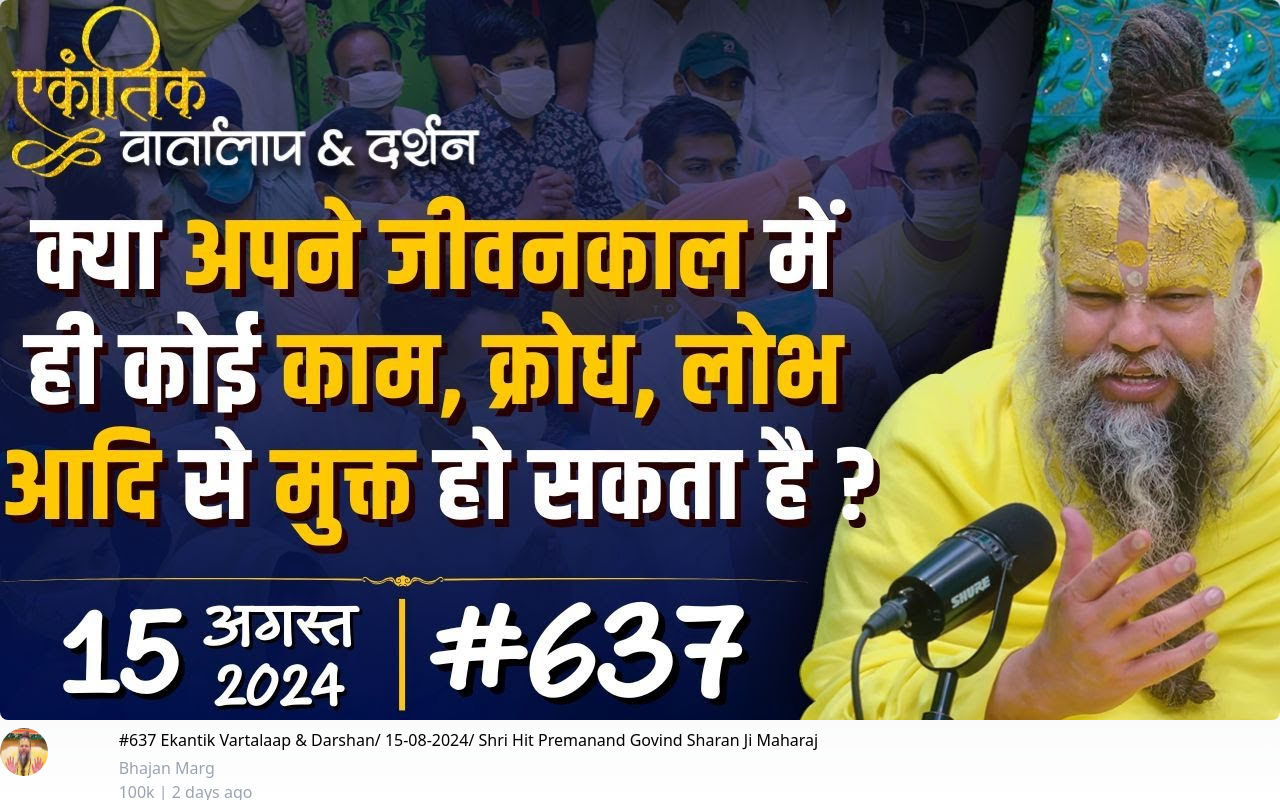
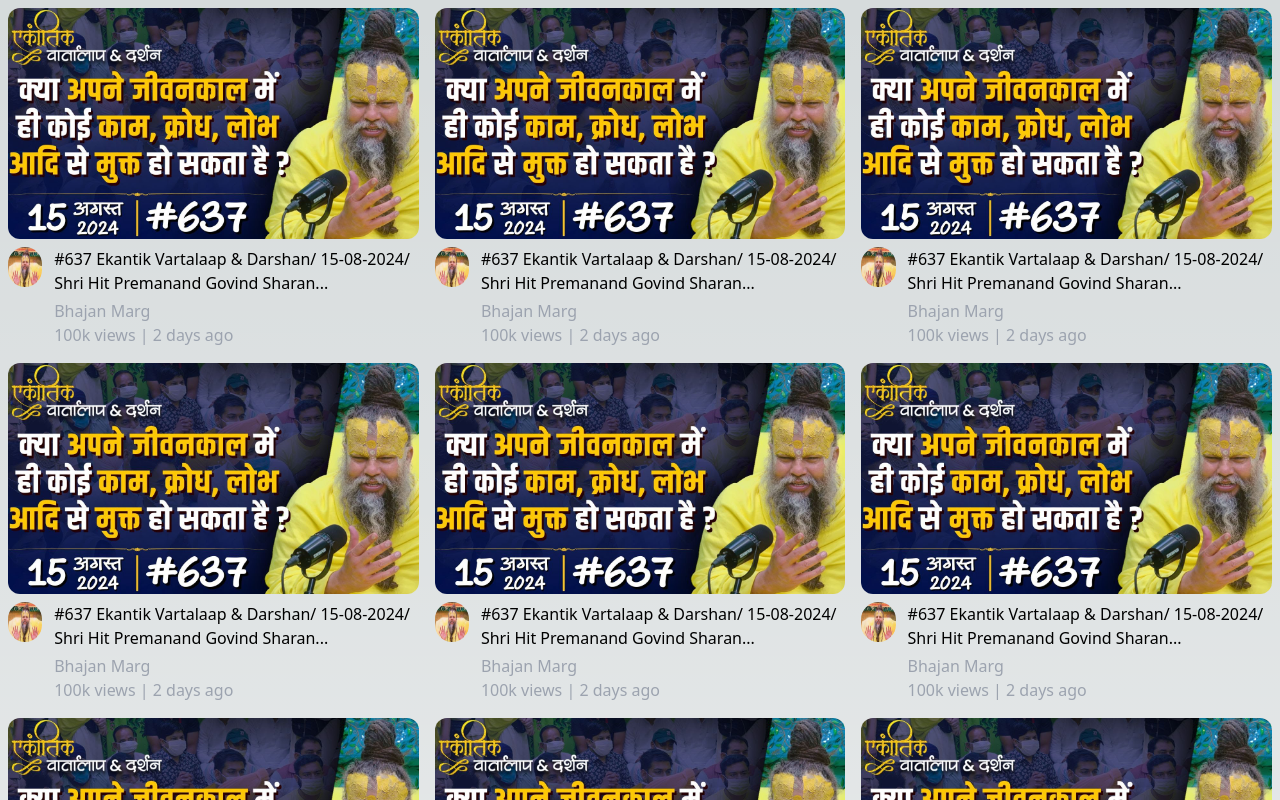
Before and after one commit to akashrajakku/Video_Player_UI, a Next.js app: page / in a window 1280 px wide. Shown: the top 800 px of the page. Built offline with nearby package versions, Linux system fonts and the light colour scheme.

Commit message:
videoGrid to display the iconic video player homepage

```diff
--- a/src/components/VideoCard.tsx
+++ b/src/components/VideoCard.tsx
@@ -1,12 +1,12 @@
 export function VideoCard(props : any){
     return(
-        <div>
-            <img className="rounded-lg" src={props.image}></img>
+        <div className="p-2">
+            <img className="rounded-xl" src={props.image}></img>
             <div className="grid grid-cols-12 pt-2">
-                <div className="col-span-1"><img className="rounded-full w-12 h-12" src={props.thumbImage}></img></div>
+                <div className="col-span-1"><img className="rounded-full w-10 h-10" src={props.thumbImage}></img></div>
                 <div className="col-span-11 pl-3">{props.title}
                     <div className="pt-1 text-gray-400">{props.author}</div>
-                    <div className="text-gray-400">{props.views} | {props.timestamp}</div>
+                    <div className="text-gray-400">{props.views} views | {props.timestamp}</div>
                 </div>
             </div>
         </div>
--- /dev/null
+++ b/src/components/VideoGrid.tsx
@@ -0,0 +1,185 @@
+import { VideoCard } from "./VideoCard"
+
+const Videos=[
+    {
+              title: "#637 Ekantik Vartalaap & Darshan/ 15-08-2024/ Shri Hit Premanand Govind Sharan...",
+              image: "photo.jpg",
+              thumbImage: "thumb.jpeg",
+              author: "Bhajan Marg",
+              views: "100k",
+              timestamp: "2 days ago"
+    },
+    {
+        title: "#637 Ekantik Vartalaap & Darshan/ 15-08-2024/ Shri Hit Premanand Govind Sharan...",
+        image: "photo.jpg",
+        thumbImage: "thumb.jpeg",
+        author: "Bhajan Marg",
+        views: "100k",
+        timestamp: "2 days ago"
+},
+{
+    title: "#637 Ekantik Vartalaap & Darshan/ 15-08-2024/ Shri Hit Premanand Govind Sharan...",
+    image: "photo.jpg",
+    thumbImage: "thumb.jpeg",
+    author: "Bhajan Marg",
+    views: "100k",
+    timestamp: "2 days ago"
+},
+{
+    title: "#637 Ekantik Vartalaap & Darshan/ 15-08-2024/ Shri Hit Premanand Govind Sharan...",
+    image: "photo.jpg",
+    thumbImage: "thumb.jpeg",
+    author: "Bhajan Marg",
+    views: "100k",
+    timestamp: "2 days ago"
+},
+{
+    title: "#637 Ekantik Vartalaap & Darshan/ 15-08-2024/ Shri Hit Premanand Govind Sharan...",
+    image: "photo.jpg",
+    thumbImage: "thumb.jpeg",
+    author: "Bhajan Marg",
+    views: "100k",
+    timestamp: "2 days ago"
+},
+{
+    title: "#637 Ekantik Vartalaap & Darshan/ 15-08-2024/ Shri Hit Premanand Govind Sharan...",
+    image: "photo.jpg",
+    thumbImage: "thumb.jpeg",
+    author: "Bhajan Marg",
+    views: "100k",
+    timestamp: "2 days ago"
+},
+{
+    title: "#637 Ekantik Vartalaap & Darshan/ 15-08-2024/ Shri Hit Premanand Govind Sharan...",
+    image: "photo.jpg",
+    thumbImage: "thumb.jpeg",
+    author: "Bhajan Marg",
+    views: "100k",
+    timestamp: "2 days ago"
+},
+{
+    title: "#637 Ekantik Vartalaap & Darshan/ 15-08-2024/ Shri Hit Premanand Govind Sharan...",
+    image: "photo.jpg",
+    thumbImage: "thumb.jpeg",
+    author: "Bhajan Marg",
+    views: "100k",
+    timestamp: "2 days ago"
+},
+{
+    title: "#637 Ekantik Vartalaap & Darshan/ 15-08-2024/ Shri Hit Premanand Govind Sharan...",
+    image: "photo.jpg",
+    thumbImage: "thumb.jpeg",
+    author: "Bhajan Marg",
+    views: "100k",
+    timestamp: "2 days ago"
+},
+{
+    title: "#637 Ekantik Vartalaap & Darshan/ 15-08-2024/ Shri Hit Premanand Govind Sharan...",
+    image: "photo.jpg",
+    thumbImage: "thumb.jpeg",
+    author: "Bhajan Marg",
+    views: "100k",
+    timestamp: "2 days ago"
+},
+{
+    title: "#637 Ekantik Vartalaap & Darshan/ 15-08-2024/ Shri Hit Premanand Govind Sharan...",
+    image: "photo.jpg",
+    thumbImage: "thumb.jpeg",
+    author: "Bhajan Marg",
+    views: "100k",
+    timestamp: "2 days ago"
+},
+{
+    title: "#637 Ekantik Vartalaap & Darshan/ 15-08-2024/ Shri Hit Premanand Govind Sharan...",
+    image: "photo.jpg",
+    thumbImage: "thumb.jpeg",
+    author: "Bhajan Marg",
+    views: "100k",
+    timestamp: "2 days ago"
+},
+{
+    title: "#637 Ekantik Vartalaap & Darshan/ 15-08-2024/ Shri Hit Premanand Govind Sharan...",
+    image: "photo.jpg",
+    thumbImage: "thumb.jpeg",
+    author: "Bhajan Marg",
+    views: "100k",
+    timestamp: "2 days ago"
+},
+{
+    title: "#637 Ekantik Vartalaap & Darshan/ 15-08-2024/ Shri Hit Premanand Govind Sharan...",
+    image: "photo.jpg",
+    thumbImage: "thumb.jpeg",
+    author: "Bhajan Marg",
+    views: "100k",
+    timestamp: "2 days ago"
+},
+{
+    title: "#637 Ekantik Vartalaap & Darshan/ 15-08-2024/ Shri Hit Premanand Govind Sharan...",
+    image: "photo.jpg",
+    thumbImage: "thumb.jpeg",
+    author: "Bhajan Marg",
+    views: "100k",
+    timestamp: "2 days ago"
+},
+{
+    title: "#637 Ekantik Vartalaap & Darshan/ 15-08-2024/ Shri Hit Premanand Govind Sharan...",
+    image: "photo.jpg",
+    thumbImage: "thumb.jpeg",
+    author: "Bhajan Marg",
+    views: "100k",
+    timestamp: "2 days ago"
+},
+{
+    title: "#637 Ekantik Vartalaap & Darshan/ 15-08-2024/ Shri Hit Premanand Govind Sharan...",
+    image: "photo.jpg",
+    thumbImage: "thumb.jpeg",
+    author: "Bhajan Marg",
+    views: "100k",
+    timestamp: "2 days ago"
+},
+{
+    title: "#637 Ekantik Vartalaap & Darshan/ 15-08-2024/ Shri Hit Premanand Govind Sharan...",
+    image: "photo.jpg",
+    thumbImage: "thumb.jpeg",
+    author: "Bhajan Marg",
+    views: "100k",
+    timestamp: "2 days ago"
+},
+{
+    title: "#637 Ekantik Vartalaap & Darshan/ 15-08-2024/ Shri Hit Premanand Govind Sharan...",
+    image: "photo.jpg",
+    thumbImage: "thumb.jpeg",
+    author: "Bhajan Marg",
+    views: "100k",
+    timestamp: "2 days ago"
+},
+{
+    title: "#637 Ekantik Vartalaap & Darshan/ 15-08-2024/ Shri Hit Premanand Govind Sharan...",
+    image: "photo.jpg",
+    thumbImage: "thumb.jpeg",
+    author: "Bhajan Marg",
+    views: "100k",
+    timestamp: "2 days ago"
+}
+]
+
+export function VideoGrid() {
+  return (
+    <div className="grid grid-cols-3">
+        {Videos.map(video=>{
+            return <div>
+                <VideoCard
+                title={video.title}
+                image={video.image}
+                thumbImage={video.thumbImage}
+                author={video.author}
+                views={video.views}
+                timestamp={video.timestamp}
+                />
+            </div>
+        })}
+    </div>
+  )
+}
+
+export default VideoGrid
--- a/src/pages/index.tsx
+++ b/src/pages/index.tsx
@@ -1,20 +1,14 @@
 import Image from "next/image";
 import { Inter } from "next/font/google";
 import { VideoCard } from "@/components/VideoCard";
+import VideoGrid from "@/components/VideoGrid";
 
 const inter = Inter({ subsets: ["latin"] });
 
 export default function Home() {
   return (
       <div>
-          <VideoCard
-              title={"#637 Ekantik Vartalaap & Darshan/ 15-08-2024/ Shri Hit Premanand Govind Sharan Ji Maharaj"}
-              image={"photo.jpg"}
-              thumbImage={"thumb.jpeg"}
-              author={"Bhajan Marg"}
-              views={"100k"}
-              timestamp={"2 days ago"}
-              />
+          <VideoGrid />
       </div>
   )
 }
```
